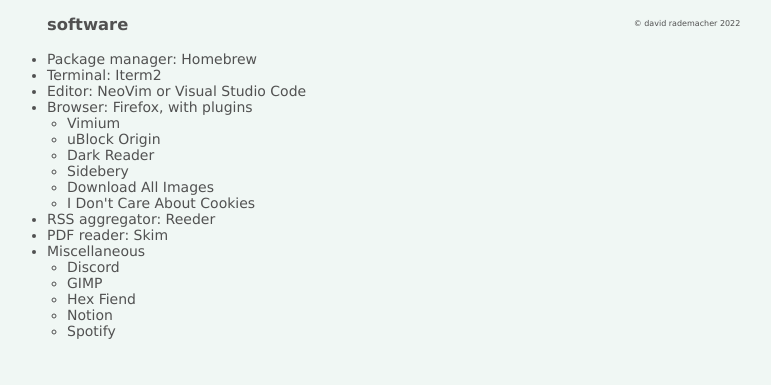
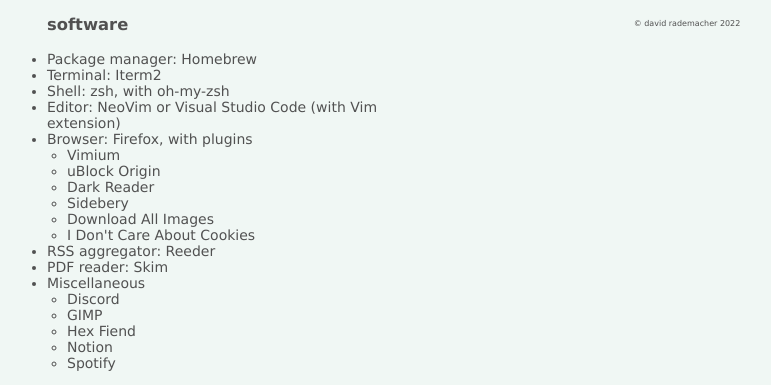
Before and after one commit to banditsbeware/extremefatigue, a PHP site: page /baz.php in a window 1280 px wide. Shown: the part 764-1149 px from the top of the page, without its empty margins (393-1164 px from the left). Before the commit the page ends 1103 px from the top, so only its background shows below. Run offline with PHP 8.4, Linux system fonts and the light colour scheme.

Commit message:
blog n zk

```diff
--- a/baz.php
+++ b/baz.php
@@ -33,7 +33,8 @@
     <ul>
       <li>Package manager: Homebrew</li>
       <li>Terminal: <a>Iterm2</a></li>
-      <li>Editor: <a>NeoVim</a> or Visual Studio Code</li>
+      <li>Shell: zsh, with oh-my-zsh</li>
+      <li>Editor: <a>NeoVim</a> or Visual Studio Code (with Vim extension)</li>
       <li>Browser: Firefox, with plugins<ul style='padding-left: 20px'>
         <li>Vimium</li>
         <li>uBlock Origin</li>
```
